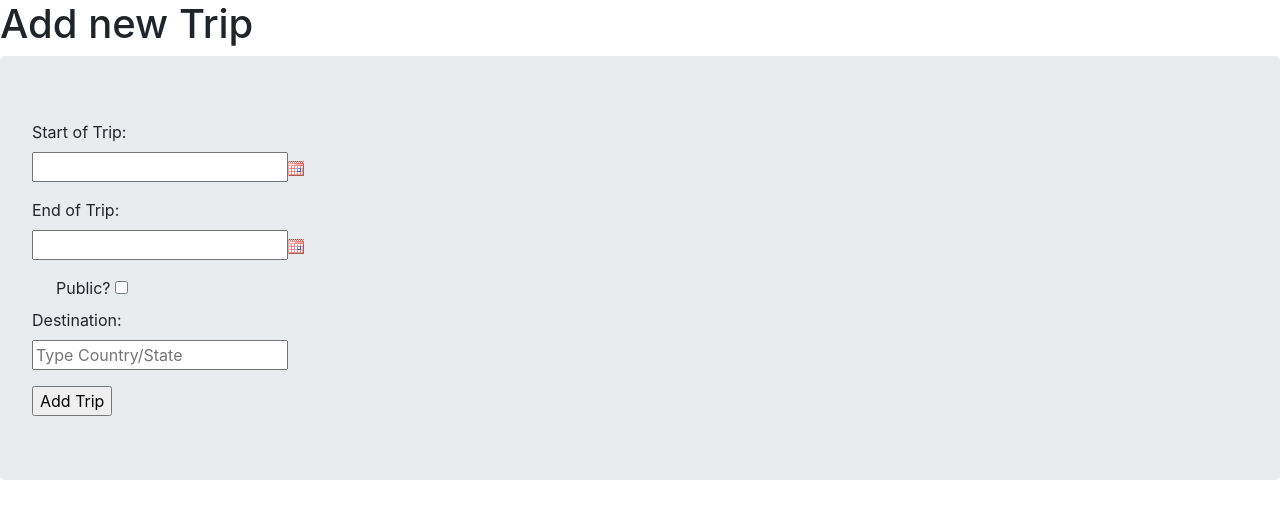
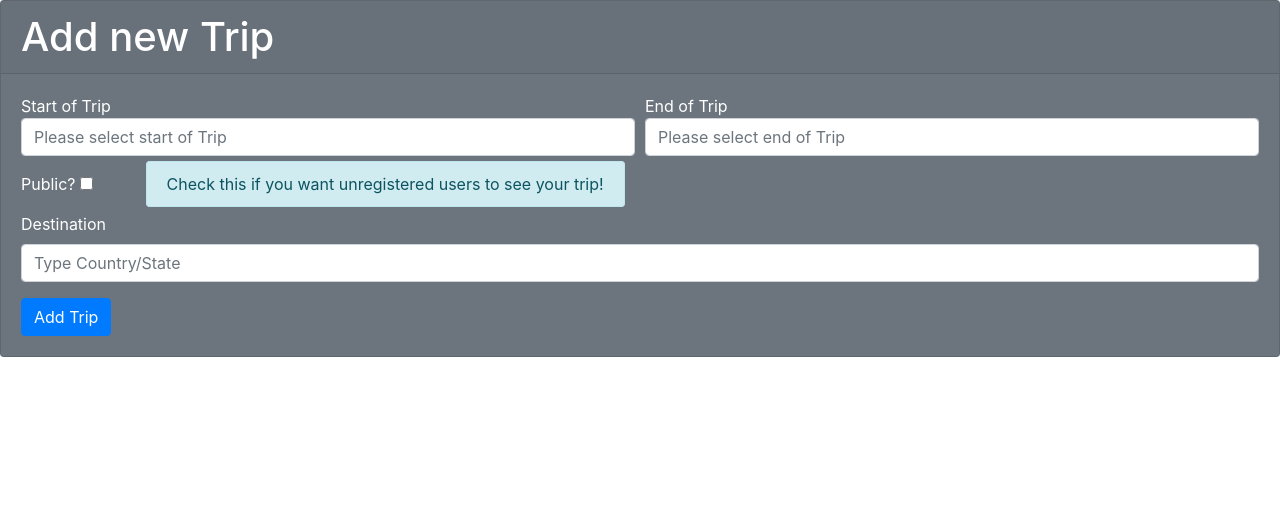
Before and after one commit to fmavb/travelmate, a Django app: page /app/add_trip/ in a window 1280 px wide. Shown: the top 519 px of the page. Run offline with Django 3.2, Linux system fonts and the light colour scheme; the visitor is signed in with stand-in values (Sample User, id 1); data that the repository does not hold is empty; some libraries are stand-ins or nearby versions.

Commit message:
Add trip form widgets updated, and some bootstrap

```diff
--- a/app/forms.py
+++ b/app/forms.py
@@ -5,7 +5,7 @@ from app.models import Trip, Destination, UserProfile
 
 class Settings(forms.ModelForm):
     # CharField, since AutoComplete works with text
-    homeCountryText = forms.CharField(required=True, widget=forms.TextInput(attrs={'class':'destination', 'placeholder': 'Type Country/State'}))
+    homeCountryText = forms.CharField(required=True, widget=forms.TextInput(attrs={'class':'destination form-control', 'placeholder': 'Type Country/State'}))
     public = forms.BooleanField(required=False)
     profilePic = forms.ImageField(required=False)
 
@@ -14,14 +14,14 @@ class Settings(forms.ModelForm):
         fields = ('profilePic','public',)
 
 class TripForm(forms.ModelForm):
-	public = forms.BooleanField(required=False, widget=forms.CheckboxInput(attrs={'class':'checkbox'}))
+	public = forms.BooleanField(required=False, widget=forms.CheckboxInput(attrs={'class':''}))
 	# CharField, since AutoComplete works with text
-	destinationText = forms.CharField(required=True, widget=forms.TextInput(attrs={'class':'destination', 'placeholder': 'Type Country/State'}))
+	destinationText = forms.CharField(required=True, widget=forms.TextInput(attrs={'class':'destination form-control', 'placeholder': 'Type Country/State'}))
 
 	class Meta:
 		model = Trip
 		# DateInput widgets
-		widgets = {'startDate': DateInput(attrs={'class': 'start'}),
-		           'endDate': DateInput(attrs={'class': 'end'}),
+		widgets = {'startDate': DateInput(attrs={'class': 'start form-control', 'placeholder': 'Please select start of Trip', 'readonly':'readonly'}),
+		           'endDate': DateInput(attrs={'class': 'end form-control', 'placeholder': 'Please select end of Trip', 'readonly':'readonly'}),
 		           }
 		fields = ('startDate', 'endDate', 'public')
--- a/app/views.py
+++ b/app/views.py
@@ -187,14 +187,11 @@ def add_trip(request):
 		if form.is_valid():
 			trip = form.save(commit=False)
 			trip.owner = request.user
-			# AutoComplete works with TextInput, therefore we try to match a valid text input to Destination entity
-			# If invalid destination is given, we return to form
-			try:
-				destinationText = form.cleaned_data['destinationText']
-				destinationObject = Destination.objects.get(name__exact=destinationText)
-				trip.destination = destinationObject
-			except Destination.DoesNotExist:
-				render(request, 'add_trip.html', {'form': form, 'json_data': data})
+			# AutoComplete works with TextInput, therefore we match a valid text input to Destination entity
+			# Form Validation happens in JavaScript, only valid result accepted onSubmit
+			destinationText = form.cleaned_data['destinationText']
+			destinationObject = Destination.objects.get(name__exact=destinationText)
+			trip.destination = destinationObject
 			trip.save()
 			return home(request)
 		else:
--- a/templates/add_trip.html
+++ b/templates/add_trip.html
@@ -6,19 +6,24 @@
     <title>Add Trip</title>
     <link rel="stylesheet" href="https://maxcdn.bootstrapcdn.com/bootstrap/4.0.0/css/bootstrap.min.css" integrity="sha384-Gn5384xqQ1aoWXA+058RXPxPg6fy4IWvTNh0E263XmFcJlSAwiGgFAW/dAiS6JXm" crossorigin="anonymous">
     <link rel="stylesheet" href="//code.jquery.com/ui/1.12.1/themes/ui-lightness/jquery-ui.css">
+    <!--read-only fields will have white backgrounds-->
+    <style>
+        input[readonly]
+        {
+            background-color: white !important;
+        }
+    </style>
     <script src="https://code.jquery.com/jquery-1.12.4.js"></script>
     <script src="https://code.jquery.com/ui/1.12.1/jquery-ui.js"></script>
     <script>
-        //$ sign is shortcut for jQuery, function that sets up start and end datepickers
+        //Parse the available places from JSON
+        var data = JSON.parse('{{ json_data | escapejs }}');
+        var availableTags = data.names;
+        //$ sign is shortcut for jQuery, and getElementById(), function that sets up start and end datepickers
         $( function() {
-            var calendar_src = '{% static "images/calendar.gif" %}';
             var dateFormat = "mm/dd/yy",
                 //Date Range start datepicker function, .on function sets minDate for all datepickers
                 start = $( ".start" ).datepicker({
-                    showOn: "button",
-                    buttonImage: calendar_src,
-                    buttonImageOnly: true,
-                    buttonText: "Select date",
                     defaultDate: "0",
                     changeMonth: true,
                     changeYear: true,
@@ -27,10 +32,6 @@
                 }),
                 //Date Range end datepicker function, .on function sets maxDate for all datepickers
                 end = $( ".end" ).datepicker({
-                    showOn: "button",
-                    buttonImage: calendar_src,
-                    buttonImageOnly: true,
-                    buttonText: "Select date",
                     defaultDate: "+1w",
                     changeMonth: true,
                     changeYear: true,
@@ -51,9 +52,6 @@
         });
 
       $( function() {
-          //Parse the available places from JSON
-          var data = JSON.parse('{{ json_data | escapejs }}');
-          var availableTags = data.names;
         $( ".destination" ).autocomplete({
             //MaxResults is the number of results displayed when autocompleting
             maxResults: 10,
@@ -64,34 +62,46 @@
             }
         });
       });
+
+      function validateForm() {
+        var x = document.forms["TripForm"]["destinationText"].value;
+        if (!availableTags.includes(x)) {
+            $( ".destination" ).addClass("is-invalid");
+            $( ".destination" ).val("");
+            $( "#formGroupDestinationLabel" ).addClass("text-danger");
+            $( ".invalid-feedback" ).removeClass("invisible");
+        return false;
+    }
+}
   </script>
 </head>
 <body>
-    <div>
-		<h1>Add new Trip</h1>
-    </div>
-    <div class=" jumbotron">
-        <form id="TripForm" method="post" action="/app/add_trip/">
+    <div class="card text-white bg-secondary">
+        <h1 class ="card-header">Add new Trip</h1>
+        <form class ="card-body" id="TripForm" method="post" action="/app/add_trip/" onsubmit="return validateForm()">
             {% csrf_token %}
-            <div class="form-group">
-                 <label for="formGroupStartDate">Start of Trip:</label>
-                 <p id="formGroupStartDate">{{ form.startDate }}</p>
+            <div class="form-row">
+                <div class="form-group col-md-6">
+                    Start of Trip
+                    {{ form.startDate }}
+                </div>
+                <div class="form-group col-md-6">
+                    End of Trip
+                    {{ form.endDate }}
+                </div>
             </div>
             <div class="form-group">
-                 <label for="formGroupEndDate">End of Trip:</label>
-                 <p id="formGroupEndDate">{{ form.endDate }}</p>
+                <span class="pr-5" id="publicSelector">Public? {{ form.public }}</span>
+                <span class="hidden-xl-down alert alert-info"> Check this if you want unregistered users to see your trip!</span>
             </div>
-
-            <label class="custom-control custom-checkbox">
-                <span class="custom-control-indicator"></span>
-                <span class="custom-control-description">Public?</span>
-                {{ form.public }}
-            </label>
             <div class="form-group">
-                 <label for="formGroupDestination">Destination:</label>
-                 <p id="formGroupDestination">{{ form.destinationText }}</p>
+                 <label id="formGroupDestinationLabel">Destination</label>
+                 {{ form.destinationText }}
+                <div class="invalid-feedback invisible text-danger">
+                    Please enter a valid destination (select from Autocomplete)!
+                </div>
             </div>
-            <input type="submit" name="submit" value="Add Trip" />
+            <input class="btn btn-primary" type="submit" name="submit" value="Add Trip" />
         </form>
     </div>
 </body>
```
Also changed, not shown: app/migrations/0001_initial.py.
